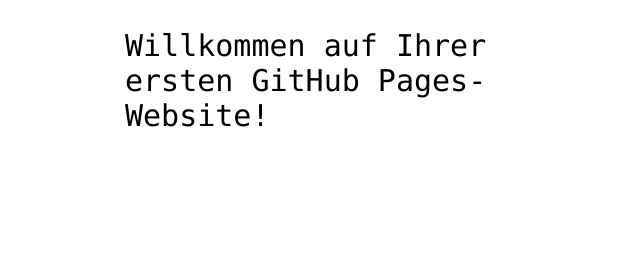
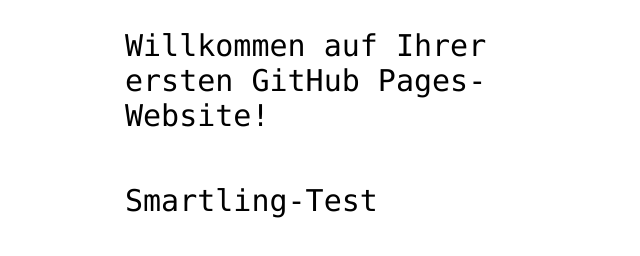
Before and after one commit to acaffery/hello-world, a plain HTML site: page index_de-DE.html in a window 1280 px wide. Shown: the part 360-616 px from the top of the page, without its empty margins (315-955 px from the left). Drawn offline with Linux system fonts and the light colour scheme.

```diff
--- a/index_de-DE.html
+++ b/index_de-DE.html
@@ -15,5 +15,7 @@
 <!-- Change this code here by copy and pasting your template on line 15 -->
 <p>Willkommen auf Ihrer ersten GitHub Pages-Website!</p>
 
+  <p>Smartling-Test</p>
+
 </body>
 </html>
```
